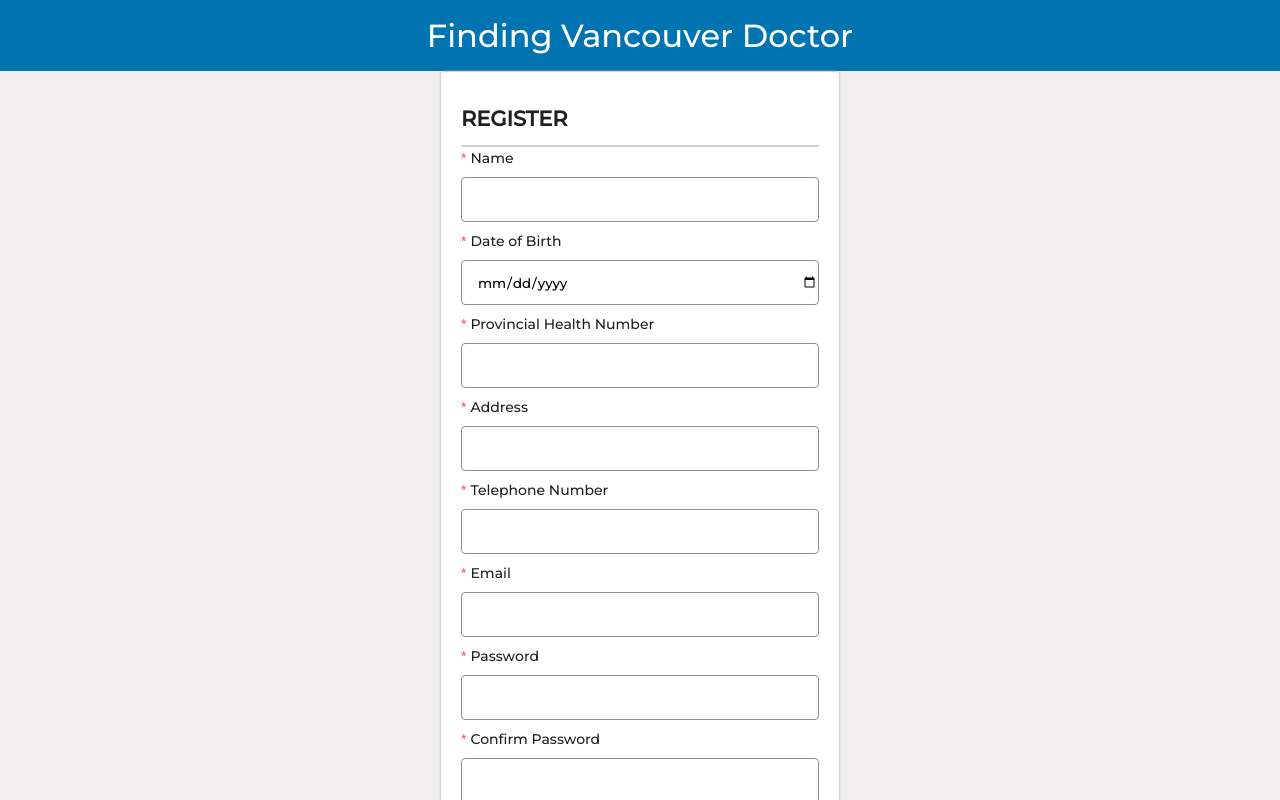
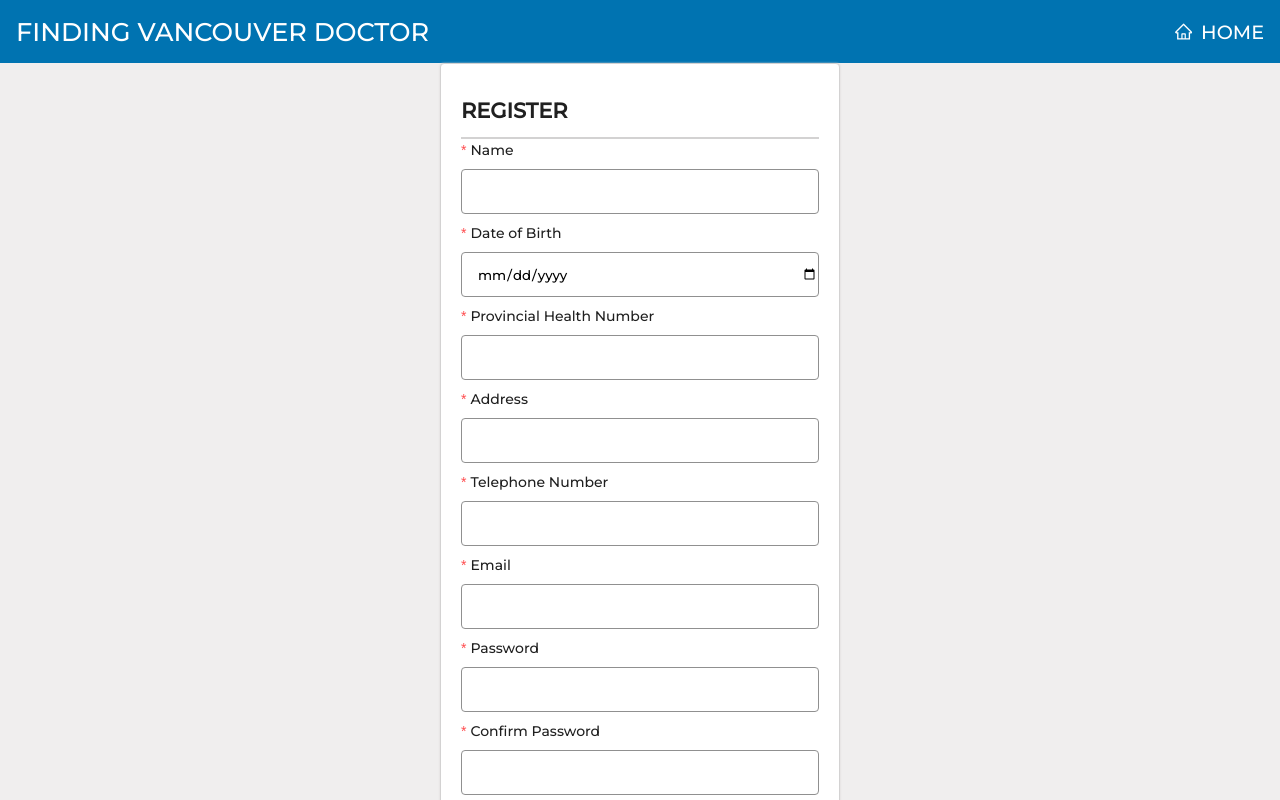
Before and after one commit to neilquizon/findingvancouverdoctors, a React (Create React App) app: page /register in a window 1280 px wide. Shown: the top 800 px of the page. Built offline with nearby package versions, Linux system fonts and the light colour scheme.

Commit message:
design update

```diff
--- a/src/pages/Register/index.js
+++ b/src/pages/Register/index.js
@@ -4,11 +4,16 @@ import { useDispatch } from "react-redux";
 import { Link, useNavigate } from "react-router-dom";
 import { CreateUser } from "../../apicalls/users";
 import { ShowLoader } from "../../redux/loaderSlice";
+import { AiOutlineHome } from "react-icons/ai"; // Import the home icon from react-icons
 
 // Header component
 const Header = () => (
-    <header style={{ backgroundColor: '#0073b1', color: 'white', padding: '1rem', fontFamily: 'Roboto, sans-serif' }}>
-        <h1 style={{ color: 'white', textAlign: 'center', fontSize: '2rem' }}>Finding Vancouver Doctor</h1>
+    <header style={{ backgroundColor: '#0073b1', color: 'white', padding: '1rem', fontFamily: 'Roboto, sans-serif', display: 'flex', alignItems: 'center', justifyContent: 'space-between' }}>
+        <h1 style={{ color: 'white', fontSize: '1.6rem' }}>FINDING VANCOUVER DOCTOR</h1>
+        <Link to="/" style={{ color: 'white', fontSize: '1.2rem', display: 'flex', alignItems: 'center', textDecoration: 'none' }}>
+            <AiOutlineHome /> {/* Home icon */}
+            <span style={{ marginLeft: '0.5rem', color: 'white' }}>HOME</span>
+        </Link>
     </header>
 );
 
```
